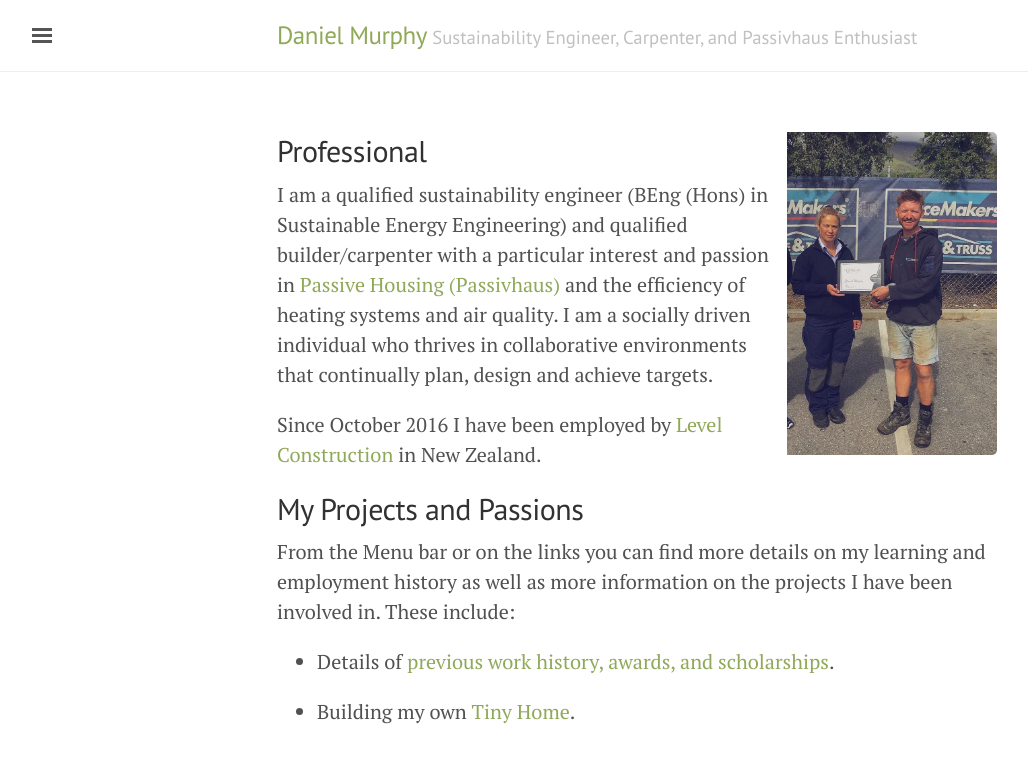
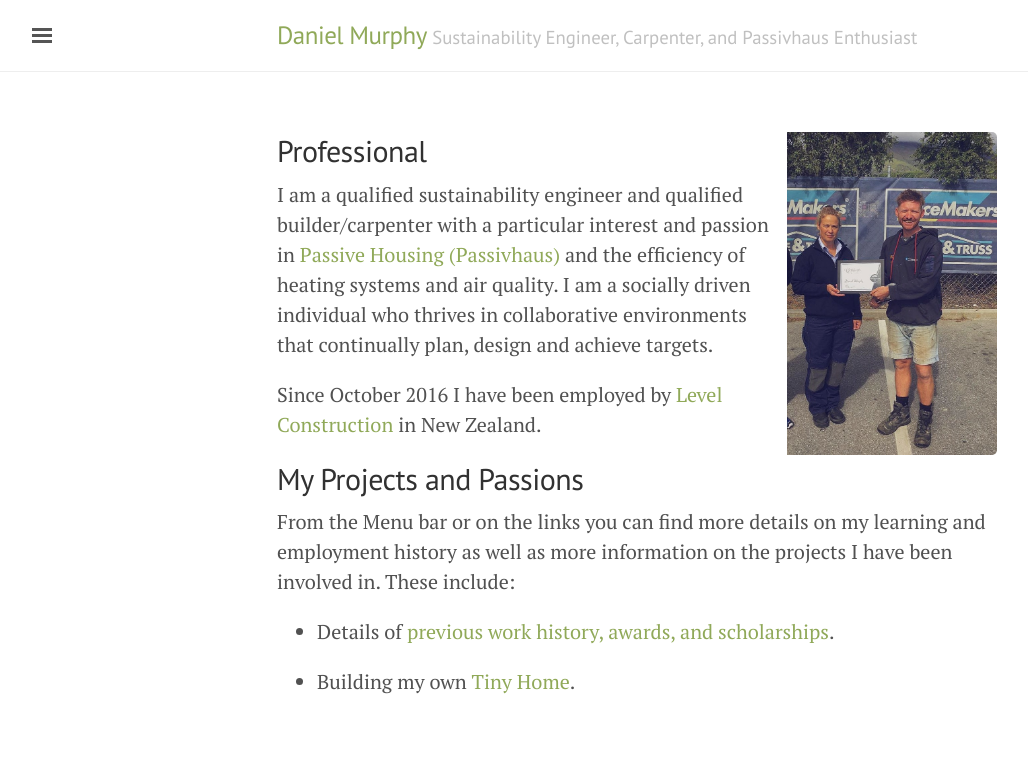
Before and after one commit to danielkmurphy/danielkmurphy.github.io, a Jekyll site: the page built from index.md, in a window 1280 px wide. Shown: the top 763 px of the page, without its empty margins (3-1031 px from the left). Built offline with Jekyll 4.4.1, drawn with Linux system fonts in a browser that asks for light colours.

Commit message:
Update index.md

```diff
--- a/index.md
+++ b/index.md
@@ -7,7 +7,7 @@ title: Home
 
 ## Professional
 
-I am a qualified sustainability engineer (BEng (Hons) in Sustainable Energy Engineering) and qualified builder/carpenter with a particular interest and passion in [Passive Housing (Passivhaus)](https://en.wikipedia.org/wiki/Passive_house) and the efficiency of heating systems and air quality. I am a socially driven individual who thrives in collaborative environments that continually plan, design and achieve targets.
+I am a qualified sustainability engineer and qualified builder/carpenter with a particular interest and passion in [Passive Housing (Passivhaus)](https://en.wikipedia.org/wiki/Passive_house) and the efficiency of heating systems and air quality. I am a socially driven individual who thrives in collaborative environments that continually plan, design and achieve targets.
 
 Since October 2016 I have been employed by [Level Construction](https://levelconstruction.co.nz/) in New Zealand.
 
```
